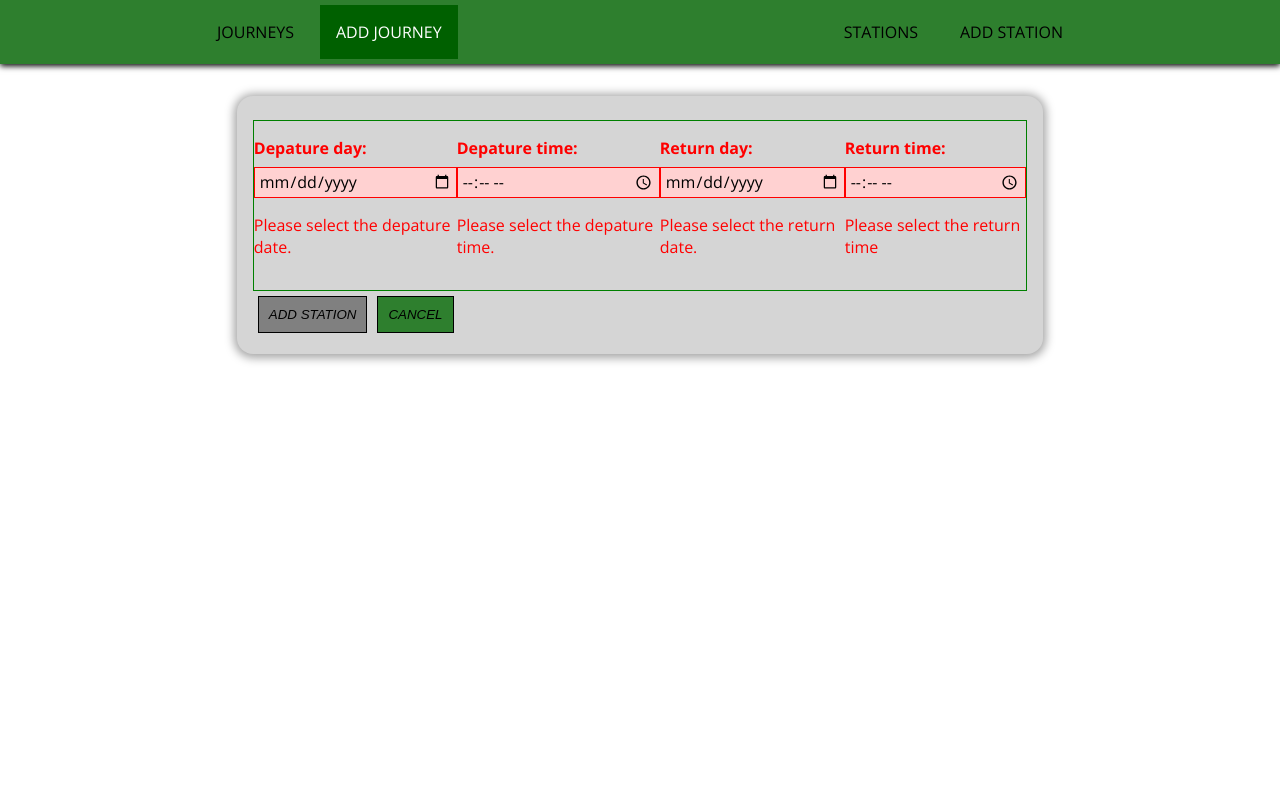
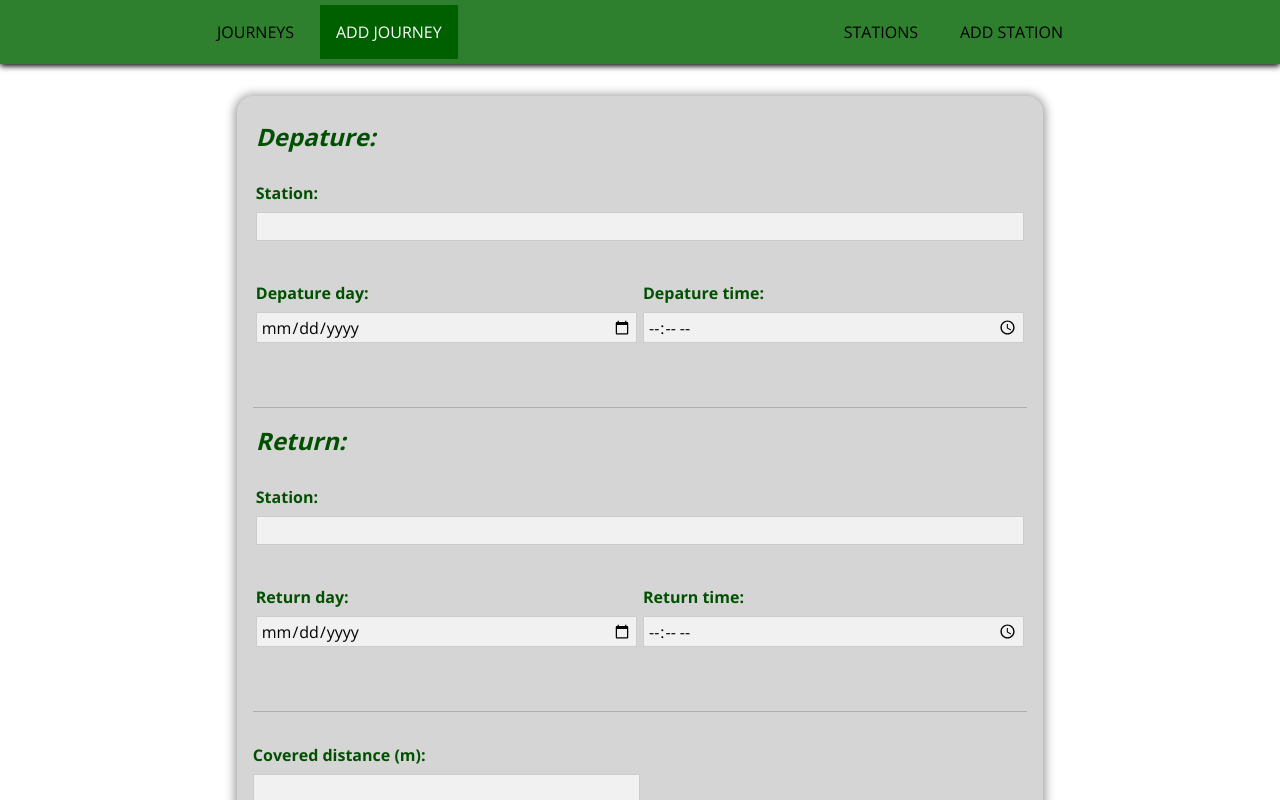
Before and after one commit to AzeHie/bike-app, a React (Create React App) app in the folder frontend/: page /newjourney in a window 1280 px wide. Shown: the top 800 px of the page. Built offline with nearby package versions, Linux system fonts and the light colour scheme.

Commit message:
Finishing add-journey form

```diff
--- a/frontend/src/components/Journey/AddJourney.css
+++ b/frontend/src/components/Journey/AddJourney.css
@@ -3,9 +3,42 @@
   margin: auto;
 }
 
-.date-and-time {
-  display: flex;
-  flex-direction: row;
-  justify-content: space-around;
-  border: 1px solid green;
+.depature,
+.return {
+  display: grid;
+  min-height: 18rem;
+  grid-template-columns: 50% 50%;
+  grid-template-rows: 15% 35% 50%;
+  margin-bottom: 1rem;
+  border-bottom: 1px solid rgb(173, 173, 173);
 }
+
+.station {
+  grid-column: 1 / 3;
+}
+
+.depature h2,
+.return h2
+{
+  grid-column: 1 / 3;
+  font-style: italic;
+  text-align: start;
+  margin: 0 3px 0 3px;
+  color: rgb(1, 80, 1);
+}
+
+.station,
+.date,
+.time {
+  margin: 3px;
+}
+
+.distance {
+  width: 50%;
+  margin: 2rem 0 2rem 0;
+}
+
+.add-journey__buttons {
+  border-top: 1px solid rgb(173, 173, 173);
+  padding-top: 1rem;
+}
--- a/frontend/src/components/Journey/AddJourney.tsx
+++ b/frontend/src/components/Journey/AddJourney.tsx
@@ -5,11 +5,15 @@ import Card from "../../shared/layout/Card";
 import Input from "../../shared/layout/FormElements/Input";
 
 import "./AddJourney.css";
-import { VALIDATOR_DATE, VALIDATOR_REQUIRE } from "../../shared/util/validators";
+import {
+  VALIDATOR_MIN,
+  VALIDATOR_MINLENGTH,
+  VALIDATOR_REQUIRE,
+} from "../../shared/util/validators";
 
 const formReducer = (state: any, action: any) => {
   switch (action.type) {
-    case 'INPUT_CHANGE':
+    case "INPUT_CHANGE":
       let formIsValid = true;
       for (const inputId in state.inputs) {
         if (inputId === action.inputId) {
@@ -22,69 +26,161 @@ const formReducer = (state: any, action: any) => {
         ...state,
         inputs: {
           ...state.inputs,
-          [action.inputId]: { value: action.value, isValid: action.isValid},
+          [action.inputId]: { value: action.value, isValid: action.isValid },
         },
-        isValid: formIsValid
-      }
-    default: return state;
+        isValid: formIsValid,
+      };
+    default:
+      return state;
   }
-}
+};
 
 const AddJourney: React.FC = () => {
   const navigate = useNavigate();
   const [formState, dispatch] = useReducer(formReducer, {
     inputs: {
       depatureDate: {
-        value: '',
-        isValid: false
+        value: "",
+        isValid: false,
       },
       depatureTime: {
-        value: '',
-        isValid: false
+        value: "",
+        isValid: false,
       },
       returnDate: {
-        value: '',
-        isValid:false
+        value: "",
+        isValid: false,
       },
       returnTime: {
-        value: '',
-        isValid: false
-      }
+        value: "",
+        isValid: false,
+      },
     },
-    isValid: false
+    isValid: false,
   });
 
-  const inputHandler = useCallback((id: string, value: any, isValid: boolean) => {
-    dispatch({type: "INPUT_CHANGE", value: value, isValid: isValid, inputId: id})
-  }, []);
+  const inputHandler = useCallback(
+    (id: string, value: any, isValid: boolean) => {
+      dispatch({
+        type: "INPUT_CHANGE",
+        value: value,
+        isValid: isValid,
+        inputId: id,
+      });
+    },
+    []
+  );
 
   const onCancelHandler = () => {
     navigate("/");
-  }
+  };
 
   const onSubmitHandler = (e: React.FormEvent) => {
     e.preventDefault();
-  }
 
+    console.log(formState);
+  };
 
   return (
     <div className="add-journey__container">
       <Card>
-        <form onSubmit={onSubmitHandler}>
-          <div className="date-and-time">
-            <Input id="depatureDate" label="Depature day:" type="date" validators={[VALIDATOR_REQUIRE(), VALIDATOR_DATE()]} errorText="Please select the depature date." onInput={inputHandler}/>
-            <Input id="depatureTime" label="Depature time:" type="time" validators={[VALIDATOR_REQUIRE()]} errorText="Please select the depature time." onInput={inputHandler}/>
-            <Input id="returnDate" label="Return day:" type="date" validators={[VALIDATOR_REQUIRE(), VALIDATOR_DATE()]} errorText="Please select the return date." onInput={inputHandler}/>
-            <Input id="returnTime" label="Return time:" type="time" validators={[VALIDATOR_REQUIRE()]} errorText="Please select the return time" onInput={inputHandler}/>
+        <form onSubmit={onSubmitHandler} className="form-container">
+          <div className="depature">
+            <h2>Depature:</h2>
+            <div className="station">
+              <Input
+                id="depatureStation"
+                label="Station:"
+                type="text"
+                validators={[VALIDATOR_MINLENGTH(3)]}
+                errorText="Please enter the depature station."
+                onInput={inputHandler}
+              />
+            </div>
+            <div className="date">
+              <Input
+                id="depatureDate"
+                label="Depature day:"
+                type="date"
+                validators={[VALIDATOR_REQUIRE()]}
+                errorText="Please select the depature date."
+                onInput={inputHandler}
+              />
+            </div>
+            <div className="time">
+              <Input
+                id="depatureTime"
+                label="Depature time:"
+                type="time"
+                validators={[VALIDATOR_REQUIRE()]}
+                errorText="Please select the depature time."
+                onInput={inputHandler}
+              />
+            </div>
           </div>
-          <div className="add-station-buttons">
-            <button className="generic-button" type="submit" disabled={!formState.isValid}>ADD STATION</button>
-            <button className="generic-button" type="button" onClick={onCancelHandler}>CANCEL</button>
+          <div className="return">
+            <h2>Return:</h2>
+            <div className="station">
+              <Input
+                id="returnStation"
+                label="Station:"
+                type="text"
+                validators={[VALIDATOR_MINLENGTH(3)]}
+                errorText="Please enter the return station."
+                onInput={inputHandler}
+              />
+            </div>
+            <div className="date">
+              <Input
+                id="returnDate"
+                label="Return day:"
+                type="date"
+                validators={[VALIDATOR_REQUIRE()]}
+                errorText="Please select the return date."
+                onInput={inputHandler}
+              />
+            </div>
+            <div className="time">
+              <Input
+                id="returnTime"
+                label="Return time:"
+                type="time"
+                validators={[VALIDATOR_REQUIRE()]}
+                errorText="Please select the return time"
+                onInput={inputHandler}
+              />
+            </div>
+          </div>
+          <div className="distance">
+            <Input
+              id="coveredDistance"
+              label="Covered distance (m):"
+              type="number"
+              validators={[VALIDATOR_MIN(10)]}
+              errorText="Please enter covered distance (min. 10 meters)."
+              onInput={inputHandler}
+            />
+          </div>
+          <div className="add-journey__buttons">
+            <button
+              className="generic-button"
+              type="submit"
+              disabled={!formState.isValid}
+            >
+              ADD STATION
+            </button>
+            <button
+              className="generic-button"
+              type="button"
+              onClick={onCancelHandler}
+            >
+              CANCEL
+            </button>
           </div>
         </form>
       </Card>
     </div>
-  )
+  );
 };
 
 export default AddJourney;
--- a/frontend/src/shared/layout/FormElements/Input.css
+++ b/frontend/src/shared/layout/FormElements/Input.css
@@ -10,7 +10,7 @@
 }
 
 .form-control label {
-  font-weight:bold;
+  font-weight: bolder;
   margin-bottom: 0.5rem;
   color: rgb(1, 80, 1);
 }
@@ -28,13 +28,12 @@
   border-color: rgb(1, 80, 1);
 }
 
-.form-control--invalid label,
 .form-control--invalid p {
   color: red;
+  margin: 2px 0 2px 0;
 }
 
-.form-control--invalid input,
-.form-control--invalid textarea {
+.form-control--invalid input {
   border-color: red;
   background: #ffd1d1;
 }
--- a/frontend/src/shared/layout/FormElements/Input.tsx
+++ b/frontend/src/shared/layout/FormElements/Input.tsx
@@ -10,6 +10,11 @@ const inputReducer = (state: any, action: any) => {
         ...state,
         value: action.value,
         isValid: validate(action.value, action.validators),
+      };
+    case "TOUCH":
+      return {
+        ...state,
+        isTouched: true
       };
     default:
       return state;
@@ -27,6 +32,7 @@ const Input: React.FC<{
   const [inputState, dispatch] = useReducer(inputReducer, {
     value: "",
     isValid: false,
+    isTouched: false
   });
 
   const { id, onInput } = props; // pull out some pieces of props for useEffect to avoid infinity loop or too many useEffect changes
@@ -45,10 +51,17 @@ const Input: React.FC<{
     });
   };
 
+  const blurHandler = () => {
+    dispatch({
+      type: 'TOUCH'
+    });
+  };
+
+
   return (
     <div
       className={`form-control ${
-        !inputState.isValid && "form-control--invalid"
+        !inputState.isValid && inputState.isTouched && "form-control--invalid"
       }`}
     >
       <label htmlFor={props.id}>{props.label}</label>
@@ -56,9 +69,10 @@ const Input: React.FC<{
         id={props.id}
         type={props.type}
         onChange={changeHandler}
+        onBlur={blurHandler}
         value={inputState.value}
       />
-      {!inputState.isValid && <p>{props.errorText}</p>}
+      {!inputState.isValid && inputState.isTouched && <p>{props.errorText}</p>}
     </div>
   );
 };
--- a/frontend/src/shared/util/validators.ts
+++ b/frontend/src/shared/util/validators.ts
@@ -5,7 +5,7 @@ const VALIDATOR_TYPE_MINLENGTH = 'MINLENGTH';
 const VALIDATOR_TYPE_MAXLENGTH = 'MAXLENGTH';
 const VALIDATOR_TYPE_MIN = 'MIN';
 const VALIDATOR_TYPE_MAX = 'MAX';
-const VALIDATOR_TYPE_DATE = 'DATE';
+// const VALIDATOR_TYPE_DATE = 'DATE';
 
 export const VALIDATOR_REQUIRE = () => ({ type: VALIDATOR_TYPE_REQUIRE});
 export const VALIDATOR_MINLENGTH = (value: number) => ({
@@ -24,9 +24,9 @@ export const VALIDATOR_MAX = (value: number) => ({
   type: VALIDATOR_TYPE_MAX,
   value: value
 });
-export const VALIDATOR_DATE = () => ({
-  type: VALIDATOR_TYPE_DATE
-});
+// export const VALIDATOR_DATE = () => ({
+//   type: VALIDATOR_TYPE_DATE
+// });
 
 export const validate = (value: any, validators: any[]) => {
   let isValid = true;
@@ -47,11 +47,12 @@ export const validate = (value: any, validators: any[]) => {
     if (validator.type === VALIDATOR_TYPE_MAX) {
       isValid = isValid && +value <= validator.value;
     }
-    if (validator.type === VALIDATOR_TYPE_DATE) {
-      let date = moment();
-      let currentDate = date.format("YYYY-MM-DD");
-      isValid = isValid && value <= currentDate ? true : false;
-    }
+    // HANDLED ON THE BACKEND
+    // if (validator.type === VALIDATOR_TYPE_DATE) {
+    //   let date = moment();
+    //   let currentDate = date.format("YYYY-MM-DD");
+    //   isValid = isValid && value <= currentDate ? true : false;
+    // }
   }
   return isValid;
 }
```
